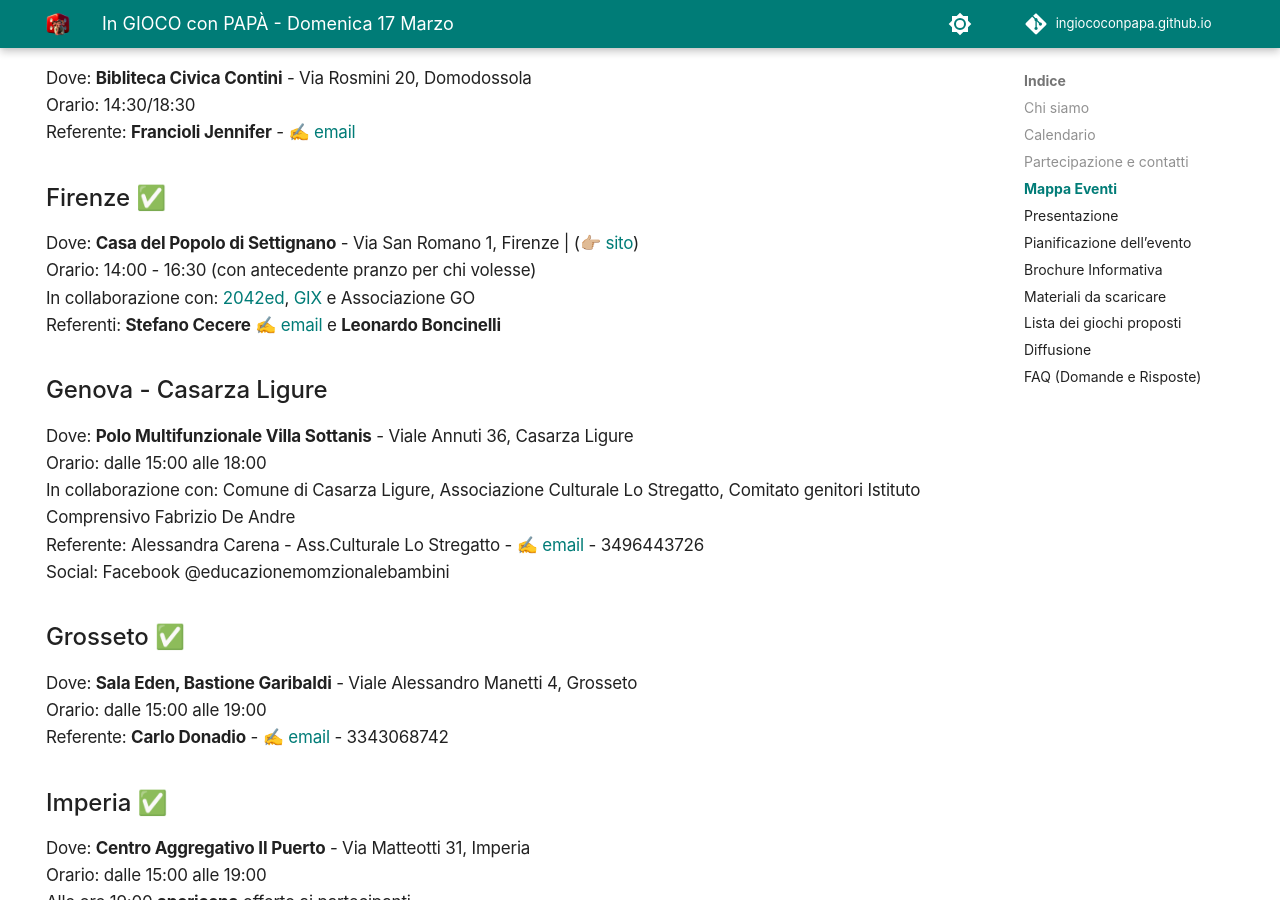
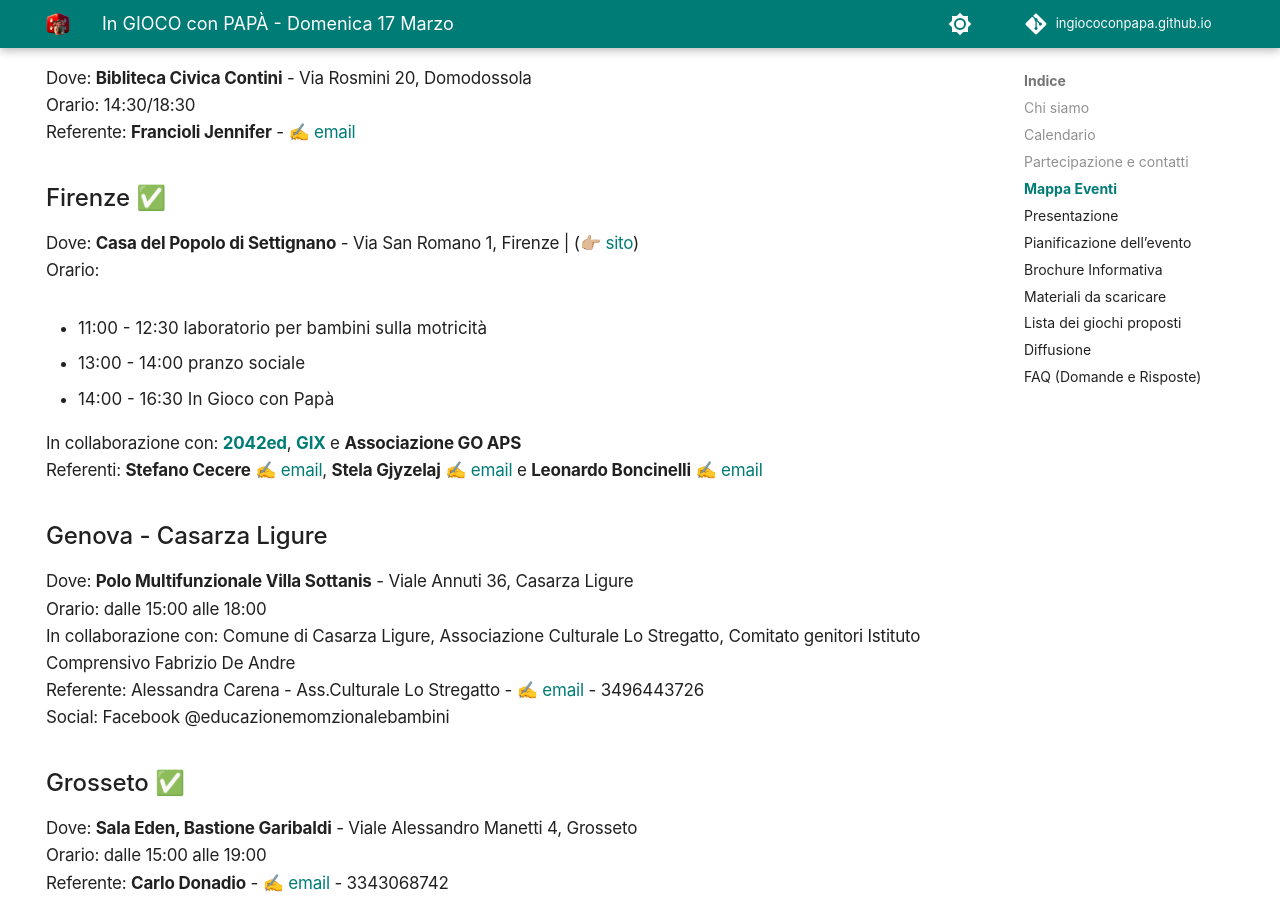
Before and after one commit to ingiococonpapa/ingiococonpapa.github.io, an MkDocs documentation site: the page built from docs/index.md, in a window 1280 px wide and 900 px high, scrolled down 3019 px. Built offline with MkDocs 1.6.1 and Material for MkDocs 9.7.7, drawn with Linux system fonts in a browser that asks for light colours; comment, search, counter and statistics services are not loaded.

Commit message:
programma firenze

```diff
--- a/docs/index.md
+++ b/docs/index.md
@@ -73,9 +73,14 @@ Referente: **Francioli Jennifer** - [✍️ email](mailto:francij75@gmail.com)
 
 ### Firenze ✅
 Dove: **Casa del Popolo di Settignano** - Via San Romano 1, Firenze | ([👉🏼 sito](https://cdp.settignano.org/))
-Orario: 14:00 - 16:30 (con antecedente pranzo per chi volesse)
-In collaborazione con: [2042ed](https://2042ed.org), [GIX](https://www.gix.unifi.it/) e Associazione GO
-Referenti: **Stefano Cecere** [✍️ email](mailto:stefano.cecere@gmail.com) e **Leonardo Boncinelli**
+Orario:
+
+- 11:00 - 12:30 laboratorio per bambini sulla motricità
+- 13:00 - 14:00 pranzo sociale
+- 14:00 - 16:30 In Gioco con Papà
+
+In collaborazione con: [**2042ed**](https://2042ed.org), [**GIX**](https://www.gix.unifi.it/) e **Associazione GO APS**
+Referenti: **Stefano Cecere** [✍️ email](mailto:stefano.cecere@gmail.com), **Stela Gjyzelaj** [✍️ email](mailto:stelagjyzelaj@gmail.com) e **Leonardo Boncinelli** [✍️ email](mailto:leonardo.boncinelli@unifi.it)
 
 ### Genova - Casarza Ligure
 Dove: **Polo Multifunzionale Villa Sottanis** - Viale Annuti 36, Casarza Ligure
```
